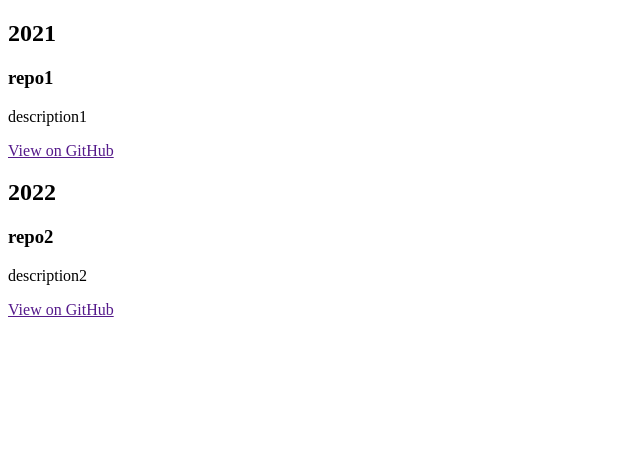
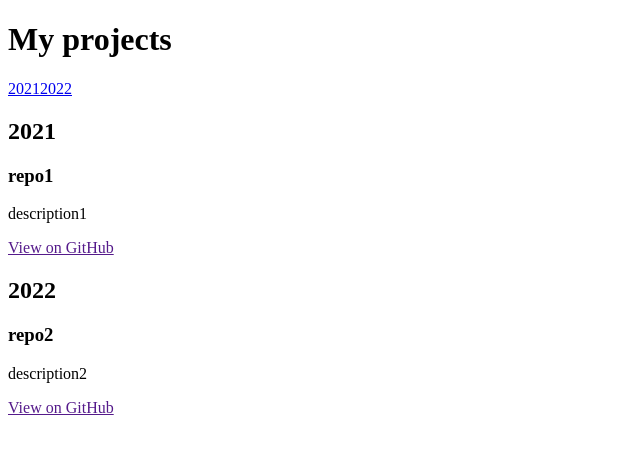
Before and after one commit to mrdarip/all-my-repos-web, a plain HTML site: page index.html in a window 1280 px wide. Shown: the whole page, without its empty margins (0-640 px from the left). Drawn offline with Linux system fonts and the light colour scheme.

Commit message:
implemented navigatinf to sections

```diff
--- a/index.html
+++ b/index.html
@@ -6,8 +6,15 @@
     <title>All my projects</title>
 </head>
 <body>
-    <div id="demo"></div>
-    <article id="repos"></article>
+    <header>
+        <h1>My projects</h1>
+    </header>
+    <nav></nav>
+
+    <main>
+        <article id="repos"></article>
+    </main>
+
     <script src="./js/fetcher.js"></script>
-</body>
+  </body>
 </html>
--- a/js/fetcher.js
+++ b/js/fetcher.js
@@ -5,18 +5,7 @@ fetch("../data/data.json").then(response => {
 }
 ).then(data => {
     data.repositories.forEach(repo => {
-        var yearSection = document.getElementById(repo.year + "-repos");
-
-        if (!yearSection) {
-            console.log("Creating new year section for " + repo.year);
-            yearSection = document.createElement("section");
-            yearSection.id = repo.year + "-repos";
-            yearSection.classList.add("year-section");
-            yearSection.innerHTML = `<h2>${repo.year}</h2>`;
-            console.log(yearSection);
-            document.getElementById("repos").appendChild(yearSection);
-        }
-        console.log(yearSection);
+        var yearSection = yearSectionOf(repo.year);
 
 
         repoNode = document.createElement("div");
@@ -33,3 +22,25 @@ fetch("../data/data.json").then(response => {
     console.log(err);
 }
 );
+
+function yearSectionOf(year)
+{
+    var section = document.getElementById(year + "-repos");
+
+    if (!section) {
+        // Create a new section for the year
+        section = document.createElement("section");
+        section.id = year + "-repos";
+        section.classList.add("year-section");
+        section.innerHTML = `<h2>${year}</h2>`;
+        document.getElementById("repos").appendChild(section);
+
+        // Add a link to the year in the navigation
+        navAnchor = document.createElement("a");
+        navAnchor.href = "#" + year + "-repos";
+        navAnchor.innerText = year;
+        document.querySelector("nav").appendChild(navAnchor);
+    }
+
+    return section;
+}
```
